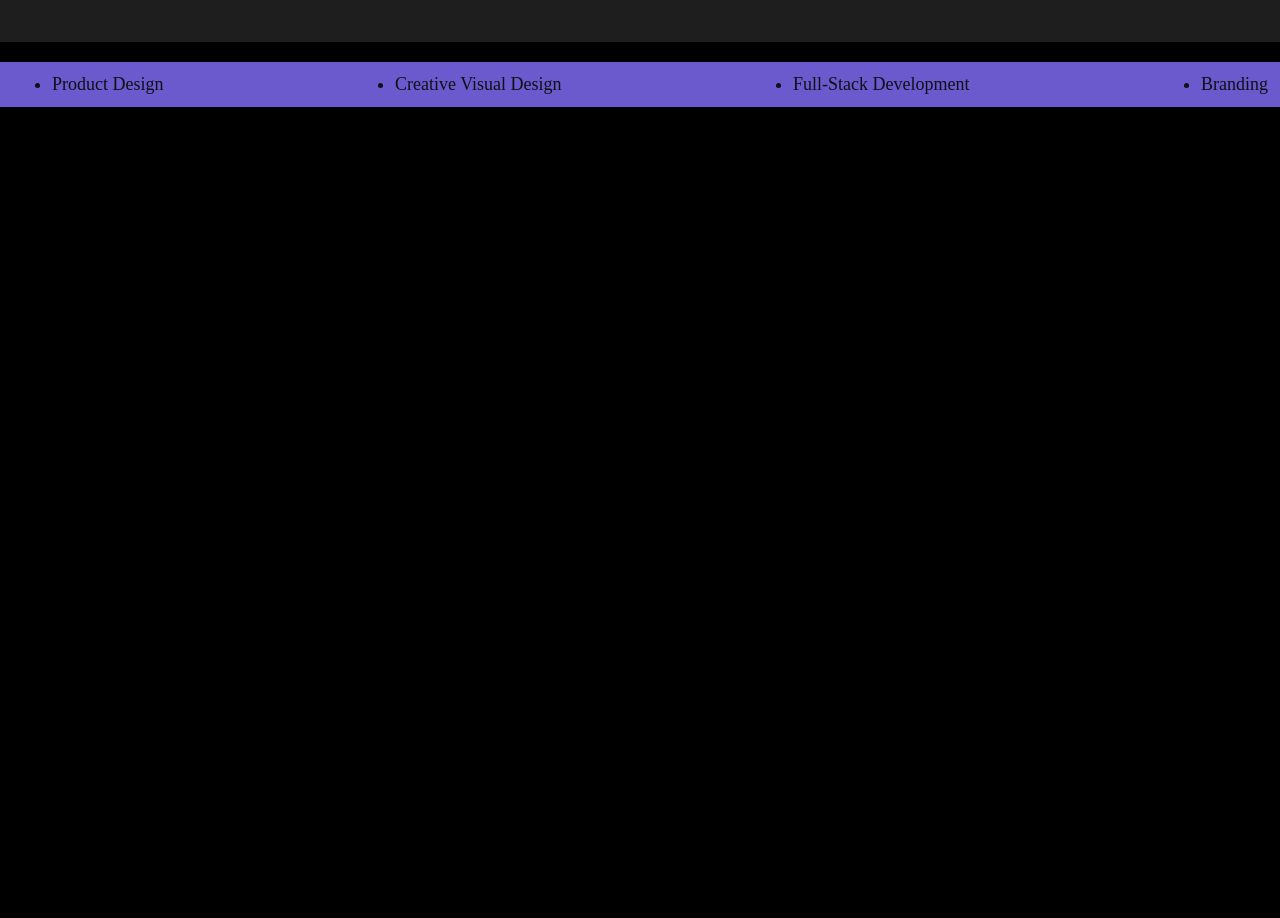
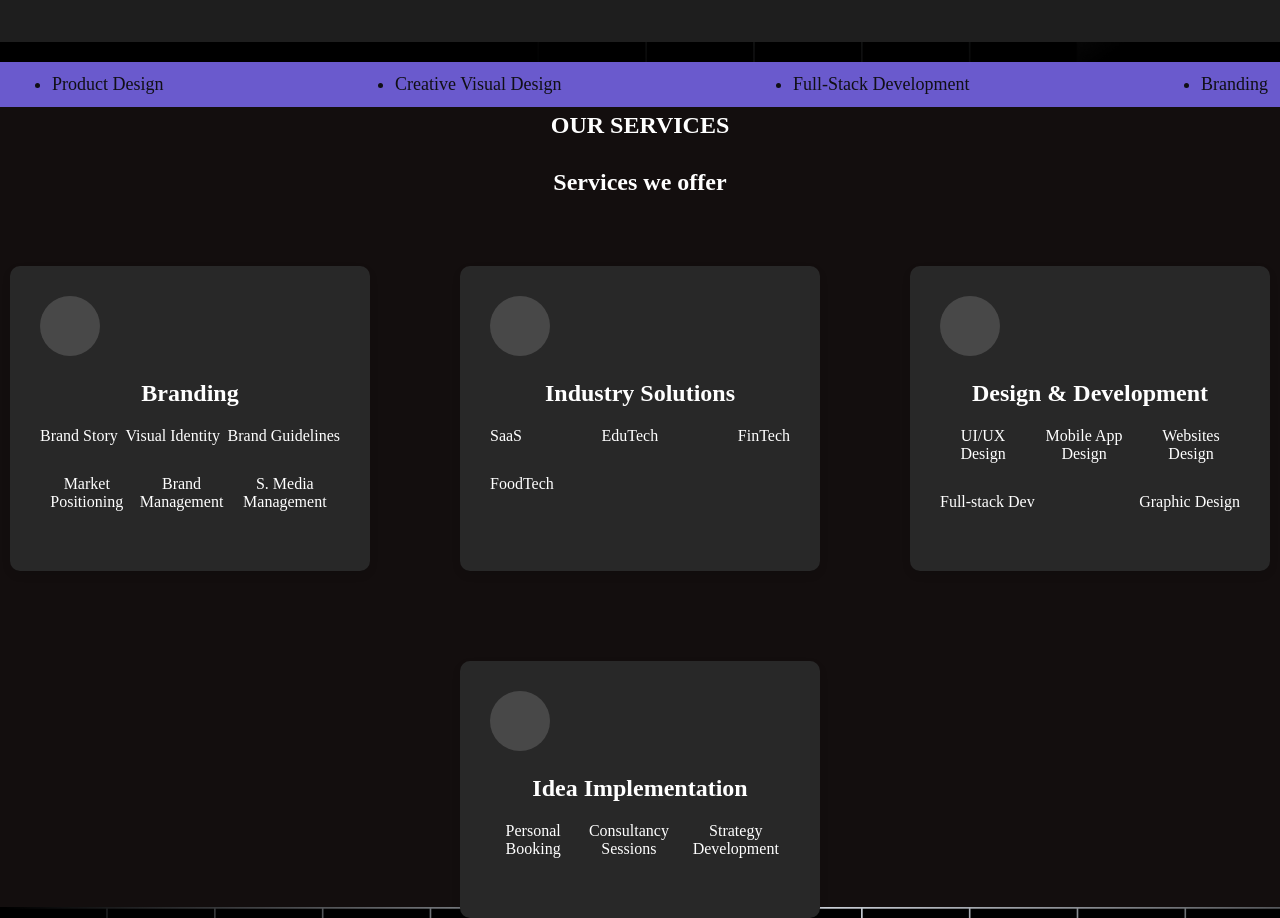
Before and after one commit to audreymateke/agency, a React (Vite) app in the folder Agency/: page / in a window 1280 px wide. Shown: the part 1371-2289 px from the top of the page. Before the commit the page ends 1478 px from the top, so only its background shows below. Built offline with nearby package versions, Linux system fonts and the light colour scheme.

Commit message:
Services

```diff
--- a/Agency/src/App.tsx
+++ b/Agency/src/App.tsx
@@ -1,5 +1,6 @@
 import HeroSection from './page2/HeroSection';
 import TopPage from './TopPage';
+import Services from './page3/Services';
 import logo from './assets/Icon mark 1.png'
 import menu_icon from './assets/menu-icon.png'
 import './App.css'
@@ -25,6 +26,8 @@ function App() {
             </header>
             <TopPage></TopPage>
             <HeroSection />
+
+            <Services></Services>
         </>
     )
 }
--- a/Agency/src/page2/HeroSection.css
+++ b/Agency/src/page2/HeroSection.css
@@ -37,7 +37,7 @@
 }
 
 
-.services {
+.serVices {
  font-size: 24px;
 font-weight: bold;
 position: relative;
@@ -47,7 +47,7 @@ position: relative;
     margin-top: 20px;
 }
 
-.services  {
+.serVices  {
     background-color: #6a5acd;
     background-size: contain;
     padding: 12px 12px;
--- a/Agency/src/page2/HeroSection.tsx
+++ b/Agency/src/page2/HeroSection.tsx
@@ -24,7 +24,7 @@ function HeroSection() {
 
             </div>
 
-            <div className="services">
+            <div className="serVices">
                 <ul>
                     <li>Product Design</li>
                     <li>Creative Visual Design</li>
--- /dev/null
+++ b/Agency/src/page3/Services.css
@@ -0,0 +1,72 @@
+.containers {
+    display: flex;
+    flex-direction: column;
+    align-items: center;
+    justify-content: center;
+    height: 100vh;
+    background-color: #130e0e;
+    color: white;
+  }
+
+  .titles {
+    display: flex;
+    flex-direction: column;
+    align-items: center;
+    margin-bottom: 50px;
+  }
+
+  .titles h1 {
+    font-size: 1.5rem;
+    margin-bottom: 10px;
+  }
+
+  .title h2 {
+    font-size: 2.5rem;
+    font-weight: bold;
+  }
+
+  .services {
+    display: flex;
+    flex-wrap: wrap;
+    justify-content: center;
+    gap: 90px;
+  }
+
+  .service {
+    background-color: #282828;
+    border-radius: 10px;
+    padding: 30px;
+    width: 300px;
+    text-align: center;
+    box-shadow: 0 4px 8px rgba(0, 0, 0, 0.1);
+    transition: transform 0.2s ease-in-out;
+  }
+
+  .service:hover {
+    transform: translateY(-5px);
+    box-shadow: 0 8px 16px rgba(0, 0, 0, 0.2);
+  }
+
+  .icon {
+    width: 60px;
+    height: 60px;
+    background-color: #484848;
+    border-radius: 50%;
+    margin-bottom: 20px;
+  }
+
+  .service h3 {
+    font-size: 1.5rem;
+    margin-bottom: 20px;
+  }
+
+  .service ul {
+    list-style: none;
+    padding: 0;
+    margin-bottom: 20px;
+  }
+
+  .service li {
+    font-size: 1rem;
+    margin-bottom: 10px;
+  }
--- /dev/null
+++ b/Agency/src/page3/Services.tsx
@@ -0,0 +1,65 @@
+
+import './Services.css';
+
+function App() {
+  return (
+    <div className="containers">
+      <div className="titles">
+        <h1>OUR SERVICES</h1>
+        <h2>Services we offer</h2>
+      </div>
+      <div className="services">
+        <div className="service">
+          <div className="icon"></div>
+          <h3>Branding</h3>
+          <ul>
+            <li>Brand Story</li>
+            <li>Visual Identity</li>
+            <li>Brand Guidelines</li>
+          </ul>
+          <ul>
+            <li>Market Positioning</li>
+            <li>Brand Management</li>
+            <li>S. Media Management</li>
+          </ul>
+        </div>
+        <div className="service">
+          <div className="icon"></div>
+          <h3>Industry Solutions</h3>
+          <ul>
+            <li>SaaS</li>
+            <li>EduTech</li>
+            <li>FinTech</li>
+          </ul>
+          <ul>
+            <li>FoodTech</li>
+          </ul>
+        </div>
+        <div className="service">
+          <div className="icon"></div>
+          <h3>Design & Development</h3>
+          <ul>
+            <li>UI/UX Design</li>
+            <li>Mobile App Design</li>
+            <li>Websites Design</li>
+          </ul>
+          <ul>
+            <li>Full-stack Dev</li>
+            <li>Graphic Design</li>
+          </ul>
+        </div>
+        <div className="service">
+          <div className="icon"></div>
+          <h3>Idea Implementation</h3>
+          <ul>
+            <li>Personal Booking</li>
+            <li>Consultancy Sessions</li>
+            <li>Strategy Development</li>
+          </ul>
+        </div>
+      </div>
+    </div>
+  );
+}
+
+export default App;
```
